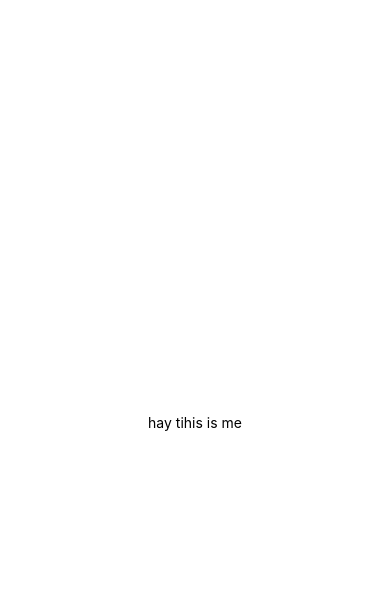
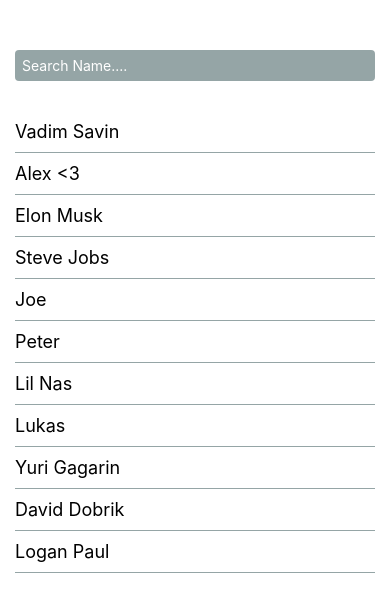
Before and after one commit to alnooristiak/video_calling_app, a React Native app: screen / in a window 390 px wide. Shown: the top 612 px of the page. Built offline with nearby package versions, Linux system fonts and the light colour scheme.

Commit message:
fatching data & adding search option

```diff
--- a/App.js
+++ b/App.js
@@ -1,20 +1,25 @@
 import { StatusBar } from 'expo-status-bar';
-import { StyleSheet, Text, View } from 'react-native';
+import {
+  SafeAreaView,
+  ScrollView,
+  StyleSheet,
+  Text,
+  View
+} from 'react-native';
+import Index from './screens/contactScreen/Index.js';
 
 export default function App() {
+
   return (
-    <View style={styles.container}>
+    <SafeAreaView>
       <StatusBar barStyle={'dark-content'} />
-      <Text>hay tihis is me</Text>
-    </View>
+      <ScrollView>
+        <Index></Index>
+      </ScrollView>
+    </SafeAreaView>
   );
 }
 
 const styles = StyleSheet.create({
-  container: {
-    flex: 1,
-    backgroundColor: '#fff',
-    alignItems: 'center',
-    justifyContent: 'center',
-  },
+
 });
--- /dev/null
+++ b/assets/deta/contacts.json
@@ -0,0 +1,57 @@
+[
+  {
+    "user_id": "1",
+    "user_name": "vadim",
+    "user_display_name": "Vadim Savin"
+  },
+  {
+    "user_id": "2",
+    "user_name": "alex",
+    "user_display_name": "Alex <3"
+  },
+  {
+    "user_id": "3",
+    "user_name": "elonmusk",
+    "user_display_name": "Elon Musk"
+  },
+  {
+    "user_id": "4",
+    "user_name": "jobs",
+    "user_display_name": "Steve Jobs"
+  },
+  {
+    "user_id": "5",
+    "user_name": "joe",
+    "user_display_name": "Joe"
+  },
+  {
+    "user_id": "6",
+    "user_name": "peter",
+    "user_display_name": "Peter"
+  },
+  {
+    "user_id": "7",
+    "user_name": "lilnas",
+    "user_display_name": "Lil Nas"
+  },
+  {
+    "user_id": "8",
+    "user_name": "Lukas",
+    "user_display_name": "Lukas"
+  },
+  {
+    "user_id": "9",
+    "user_name": "Yuri",
+    "user_display_name": "Yuri Gagarin"
+  },
+  {
+    "user_id": "10",
+    "user_name": "David",
+    "user_display_name": "David Dobrik"
+  },
+  {
+    "user_id": "11",
+    "user_name": "Logan",
+    "user_display_name": "Logan Paul"
+  }
+]
--- /dev/null
+++ b/screens/contactScreen/Index.js
@@ -0,0 +1,44 @@
+import { FlatList, StyleSheet, Text, TextInput, View } from 'react-native'
+import React from 'react'
+import contacts from '../../assets/deta/contacts.json';
+
+
+const index = () => {
+    return (
+        <View style={styles.mainContainer}>
+            <TextInput style={styles.searchInput} placeholder='Search Name....' />
+            {/* Loding Contact List Data */}
+            <View style={styles.contactListS}>
+                <FlatList
+                    data={contacts}
+                    renderItem={({ item }) => <Text style={styles.dataItem}>{item.user_display_name}</Text>}
+                >
+                </FlatList>
+            </View>
+        </View>
+    )
+}
+
+export default index
+
+const styles = StyleSheet.create({
+    searchInput: {
+        backgroundColor: '#95a5a6',
+        margin: 15,
+        padding: 7,
+        borderRadius: 4,
+        color: 'white',
+    },
+    mainContainer: {
+        marginTop: 35,
+    },
+    contactListS: {
+        padding: 15,
+    },
+    dataItem: {
+        paddingVertical: 10,
+        fontSize: 18,
+        borderBottomWidth: 0.5,
+        borderBottomColor: '#95a5a6',
+    },
+})
```
